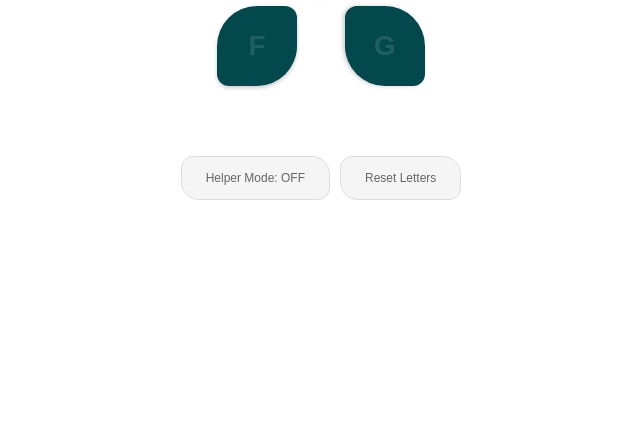
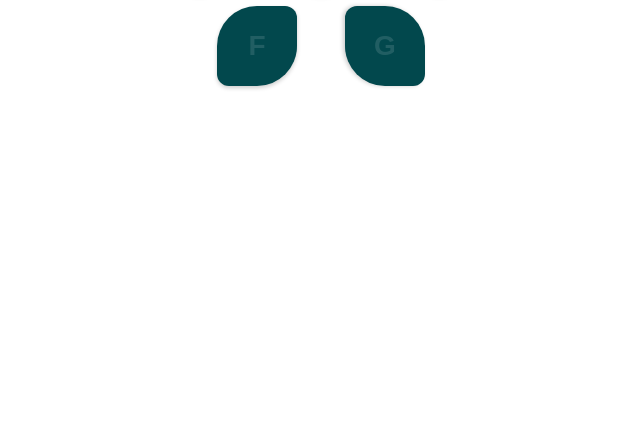
Before and after one commit to applewjr/heroku_apps, a Flask app: template templates/blossom.html in a window 1280 px wide. Shown: the part 457-897 px from the top of the page, without its empty margins (319-959 px from the left). Run offline with Flask 2, Linux system fonts and the light colour scheme; the template is opened without the code that fills it, so the values that code supplies are empty; parts of the project's set-up code (start-up, migrations or seed data) failed here and were passed over.

Commit message:
Update blossom.html

```diff
--- a/templates/blossom.html
+++ b/templates/blossom.html
@@ -684,7 +684,7 @@ td.show-letter-cell {
   </div>
 
   <!-- Fixed Reset Letters Button -->
-  <a href="#" class="reset-letters-btn" onclick="showResetConfirmation(event);">Reset Letters</a>
+  <!-- <a href="#" class="reset-letters-btn" onclick="showResetConfirmation(event);">Reset Letters</a> -->
   <!-- <a href="/blossom/reset" class="reset-letters-btn">Reset Letters</a> -->
   <br>
   <br>
```
